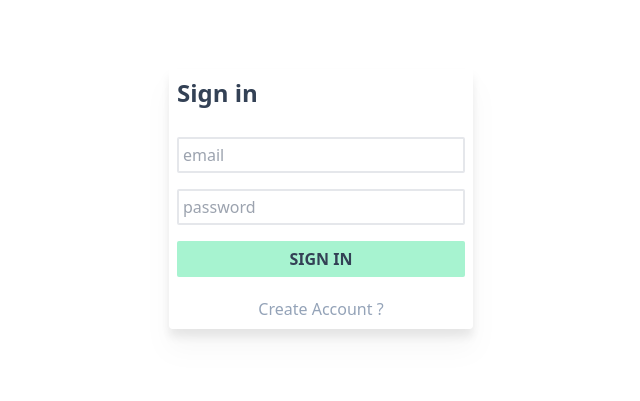
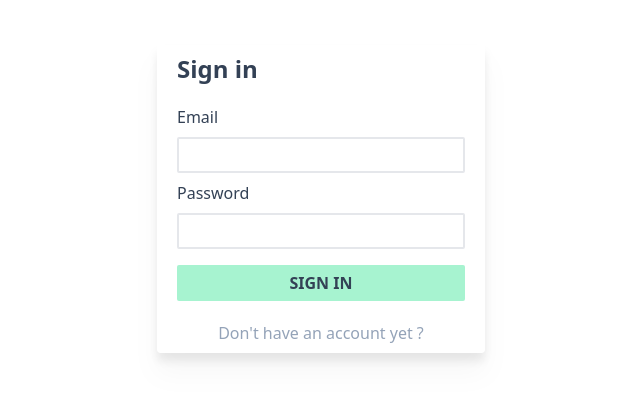
Before and after one commit to tnp2004/petplz, a SvelteKit app in the folder client/: page /signin in a window 1280 px wide. Shown: the part 201-602 px from the top of the page, without its empty margins (319-959 px from the left). Built offline with nearby package versions, Linux system fonts and the light colour scheme.

Commit message:
update sign in form

```diff
--- a/client/src/routes/signin/+page.svelte
+++ b/client/src/routes/signin/+page.svelte
@@ -1,15 +1,26 @@
+<script lang="ts">
+	let email: string;
+	let password: string;
+</script>
+
 <div class="flex h-screen">
-	<div class="m-auto drop-shadow-xl bg-white rounded p-2 text-slate-700">
+	<div class="m-auto drop-shadow-xl bg-white rounded py-2 px-5 text-slate-700">
 		<h1 class="text-2xl font-bold">Sign in</h1>
 		<div class="my-5">
 			<div class="my-2 w-72">
-				<input class="border-2 rounded-sm w-full px-1 my-2 h-9" placeholder="email" type="text" />
-				<input class="border-2 rounded-sm w-full px-1 my-2 h-9" placeholder="password" type="text" />
+				<label for="email">
+                    Email
+                    <input bind:value={email} class="border-2 rounded-sm w-full px-1 my-2 h-9" type="text" />
+                </label>
+                <label for="password">
+                    Password
+                    <input bind:value={password} class="border-2 rounded-sm w-full px-1 my-2 h-9" type="text"/>
+                </label>
 			</div>
 			<button class="bg-emerald-200 font-bold w-full rounded-sm p-1 h-9">SIGN IN</button>
 		</div>
 		<div class="text-center text-slate-400">
-			<a href="/signup">Create Account ?</a>
+			<a href="/signup">Don't have an account yet ?</a>
 		</div>
 	</div>
 </div>
```
